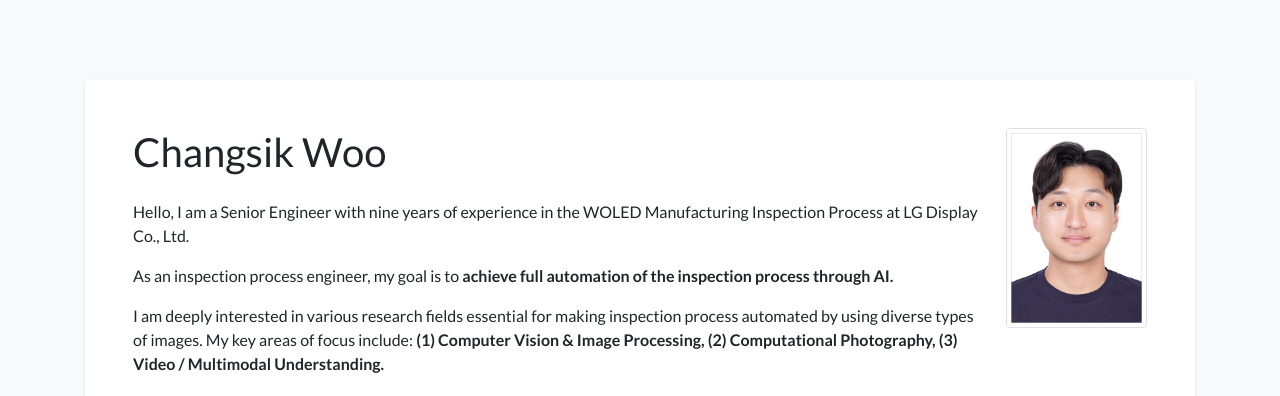
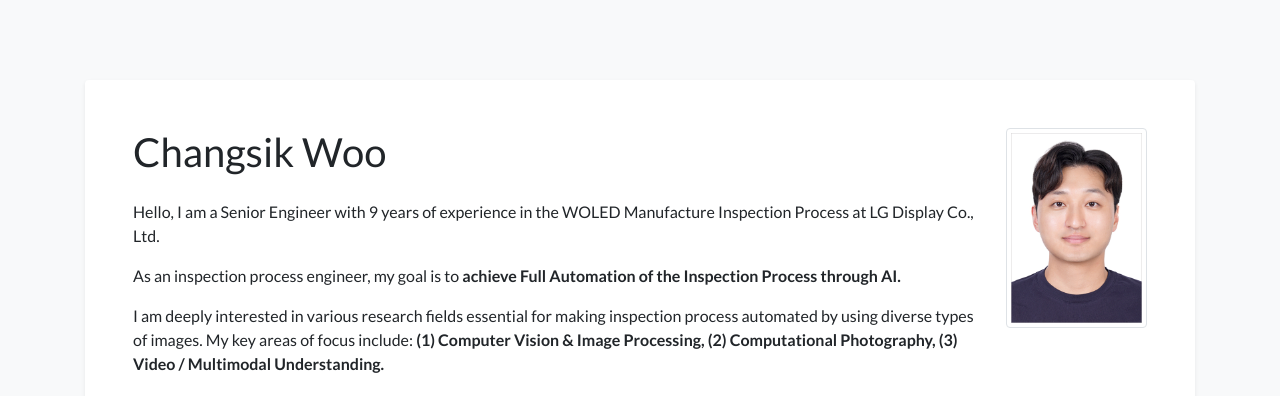
Before and after one commit to CHANGSIK-WOO/CHANGSIK-WOO.github.io, a Jekyll site: the page built from index.html, in a window 1280 px wide. Shown: the top 396 px of the page. Built offline with Jekyll 4.4.1, drawn with Linux system fonts in a browser that asks for light colours; nearby versions of some CDN libraries; a style sheet for code colours, icons or effects is not loaded.

Commit message:
revise profile.yml

```diff
--- a/_data/profile.yml
+++ b/_data/profile.yml
@@ -22,13 +22,13 @@
 short_bio_text_justify: false
 short_bio: >-
   <p>
-  Hello, I am a Senior Engineer with nine years of experience in the WOLED Manufacturing Inspection Process at LG Display Co., Ltd.
+  Hello, I am a Senior Engineer with 9 years of experience in the WOLED Manufacture Inspection Process at LG Display Co., Ltd.
   </p>
   <p>
-  As an inspection process engineer, my goal is to <b>achieve full automation of the inspection process through AI.</b>
+  As an inspection process engineer, my goal is to <b>achieve Full Automation of the Inspection Process through AI.</b>
   <p>
-  I am deeply interested in various research fields essential for making inspection process automated by using diverse types of images. My key areas of focus include:
-  <b>(1) Computer Vision & Image Processing, (2) Computational Photography, (3) Video / Multimodal Understanding.</b>
+  I am deeply interested in various research fields essential for making inspection process automated by using diverse types of images.
+  My key areas of focus include: <b>(1) Computer Vision & Image Processing, (2) Computational Photography, (3) Video / Multimodal Understanding.</b>
   </p>
 
 portrait_url: /assets/images/photos/profile_picture.jpg
```
